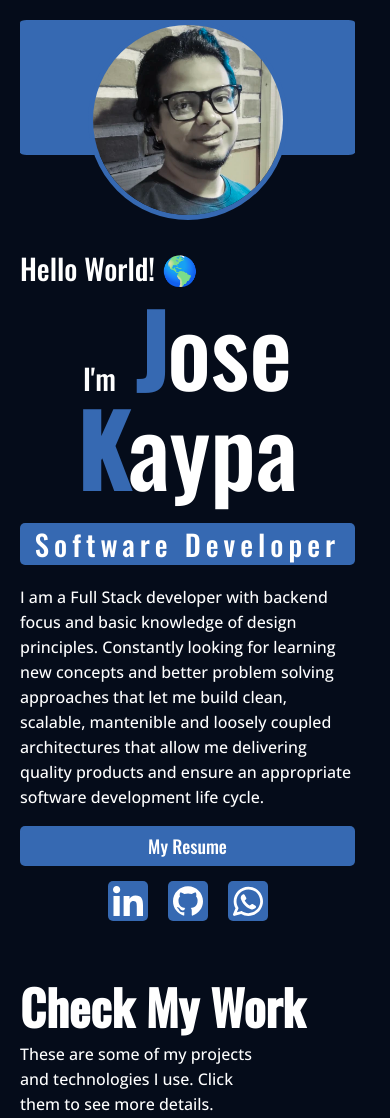
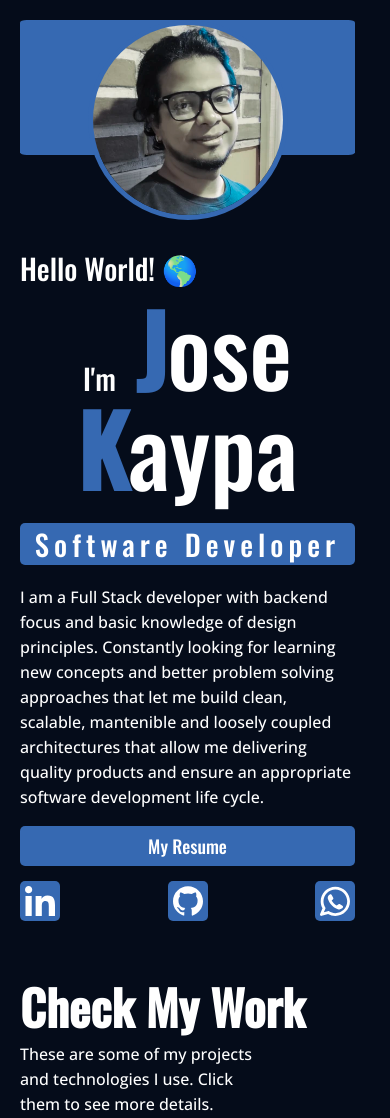
Before and after one commit to JKaypa/portfolio, a Next.js app: page / in a window 390 px wide. Shown: the top 1118 px of the page. Built offline with nearby package versions, Linux system fonts and the light colour scheme.

Commit message:
Make `contact-icons` responsive with media query for smaller screens

```diff
--- a/app/components/contact/contact-icons/contact-icons.css
+++ b/app/components/contact/contact-icons/contact-icons.css
@@ -17,3 +17,9 @@
 .profile__social-icons:hover {
     transform: scale(1.2);
 }
+
+@media (width <= 400px){
+    .profile__icons {
+        width: 100%;
+    }
+}
```
